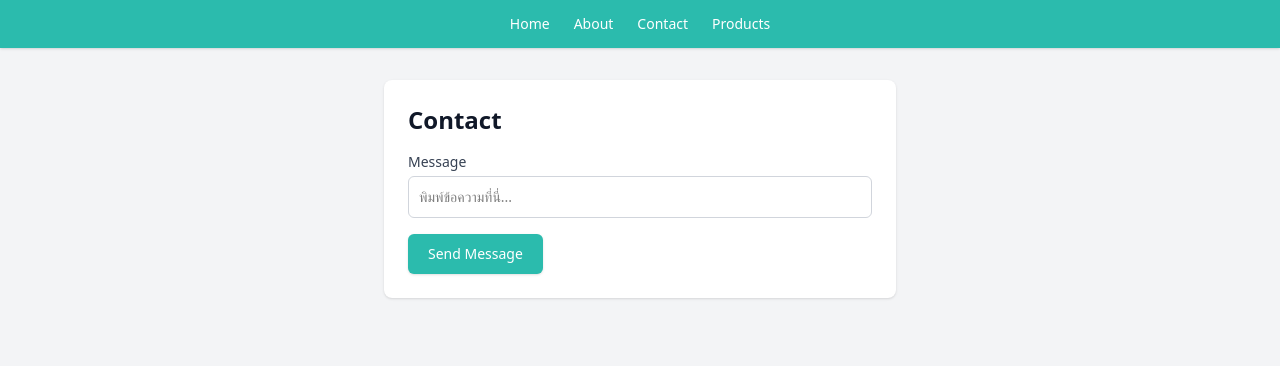
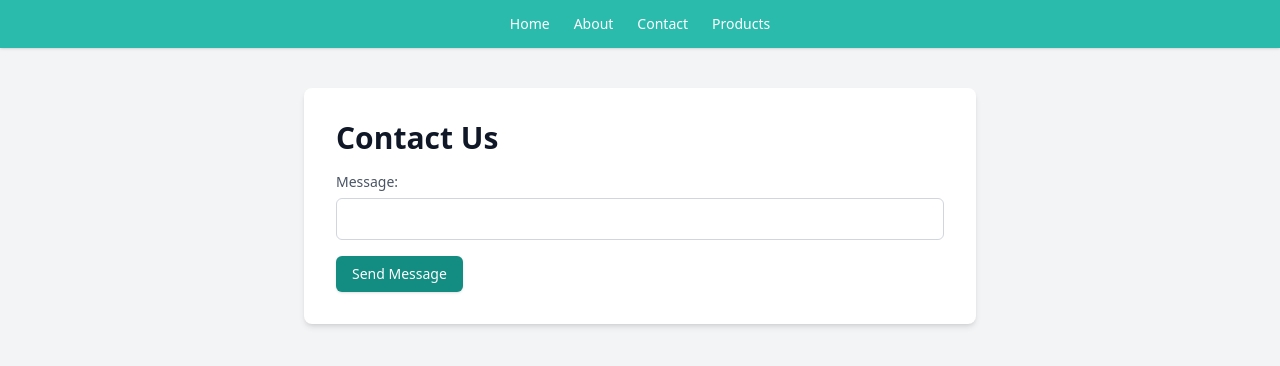
Before and after one commit to Bell914/jsd13-week08-react-router, a React (Vite) app: page /contact in a window 1280 px wide. Shown: the top 366 px of the page. Built offline with nearby package versions, Linux system fonts and the light colour scheme.

Commit message:
update Contact Us page UI to match design

```diff
--- a/src/pages/Contact.jsx
+++ b/src/pages/Contact.jsx
@@ -2,22 +2,29 @@ import { Form } from "react-router-dom";
 
 export default function Contact() {
   return (
-    <div className="p-6 bg-white rounded-lg shadow-sm max-w-lg mx-auto w-full">
-      <h1 className="text-2xl font-bold text-gray-900 mb-4">Contact</h1>
+    <div className="bg-white rounded-lg shadow-md p-6 sm:p-8 max-w-2xl mx-auto w-full mt-2">
+      <h1 className="text-2xl sm:text-3xl font-bold text-gray-900 mb-4">
+        Contact Us
+      </h1>
       <Form method="post" className="space-y-4">
         <div>
-          <label className="block text-gray-700 text-sm font-medium mb-1">Message</label>
+          <label className="block text-gray-600 text-sm mb-1.5">
+            Message:
+          </label>
           <input
             name="message"
             type="text"
-            placeholder="พิมพ์ข้อความที่นี่..."
-            className="w-full p-2.5 border border-gray-300 rounded-md focus:outline-none focus:ring-2 focus:ring-[#2bbbad] focus:border-transparent text-sm"/>
+            className="w-full p-2.5 border border-gray-300 rounded-md focus:outline-none focus:ring-2 focus:ring-[#138c82] focus:border-transparent text-sm"
+          />
         </div>
-        <button
-          type="submit"
-          className="px-5 py-2.5 bg-[#2bbbad] hover:bg-[#26a69a] text-white rounded-md font-medium text-sm transition-colors shadow-sm">
-          Send Message
-        </button>
+        <div>
+          <button
+            type="submit"
+            className="bg-[#138c82] hover:bg-[#0f736b] text-white font-medium px-4 py-2 rounded-md text-sm transition-colors shadow-sm"
+          >
+            Send Message
+          </button>
+        </div>
       </Form>
     </div>
   );
```
